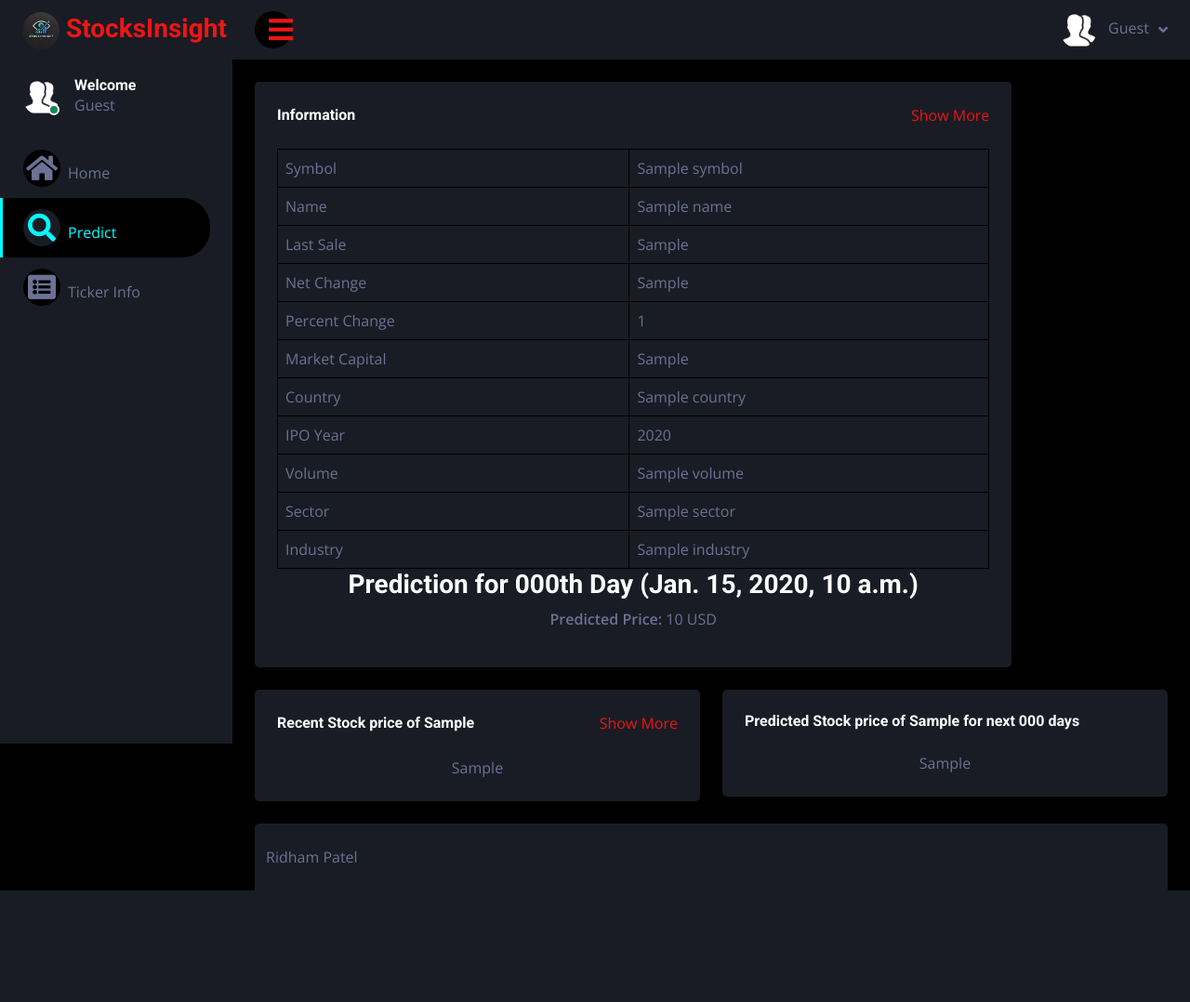
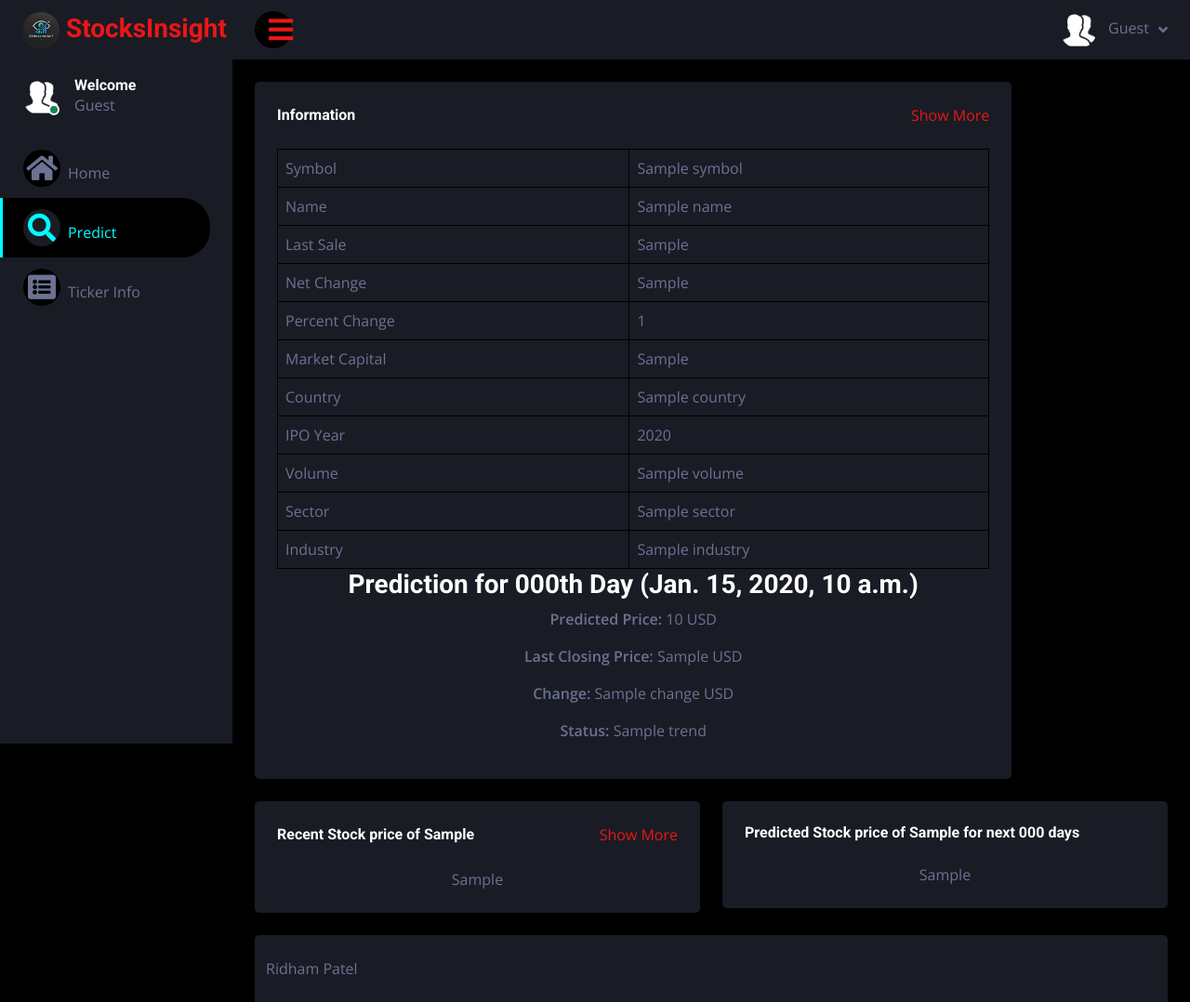
Before and after one commit to ridham44/Stock-market-Prediction-with-Machine-Learning-Django, a Django app: template app/templates/result.html in a window 1280 px wide. Shown: the whole page at 93% size. Before the commit the page ends 958 px from the top, so only its background shows below. Run offline with Django 4.2, Linux system fonts and the light colour scheme; the template is opened without the code that fills it: most values are stand-ins (such as "Sample title", 1, 10 or a date in 2020); some libraries are stand-ins or nearby versions.

Commit message:
Update result.html

```diff
--- a/app/templates/result.html
+++ b/app/templates/result.html
@@ -165,6 +165,18 @@
                                 </table>
                                 <h3>Prediction for {{ number_of_days }}th Day ({{ last_prediction_info.Date }})</h3>
                                 <p><b>Predicted Price:</b> {{ last_prediction_info.Price }} USD</p>
+                                <p><b>Last Closing Price:</b> {{ last_prediction_info.Last_Close }} USD</p>
+
+                                {% if last_prediction_info.Change != "N/A" %}
+                                <p>
+                                    <b>Change:</b> {{ last_prediction_info.Change }} USD
+                                </p>
+                                <p>
+                                    <b>Status:</b> {{ last_prediction_info.Trend }}
+                                </p>
+                                {% else %}
+                                <p>No Data Available</p>
+                                {% endif %}
                             </div>
                         </div>
                     </div>
```
